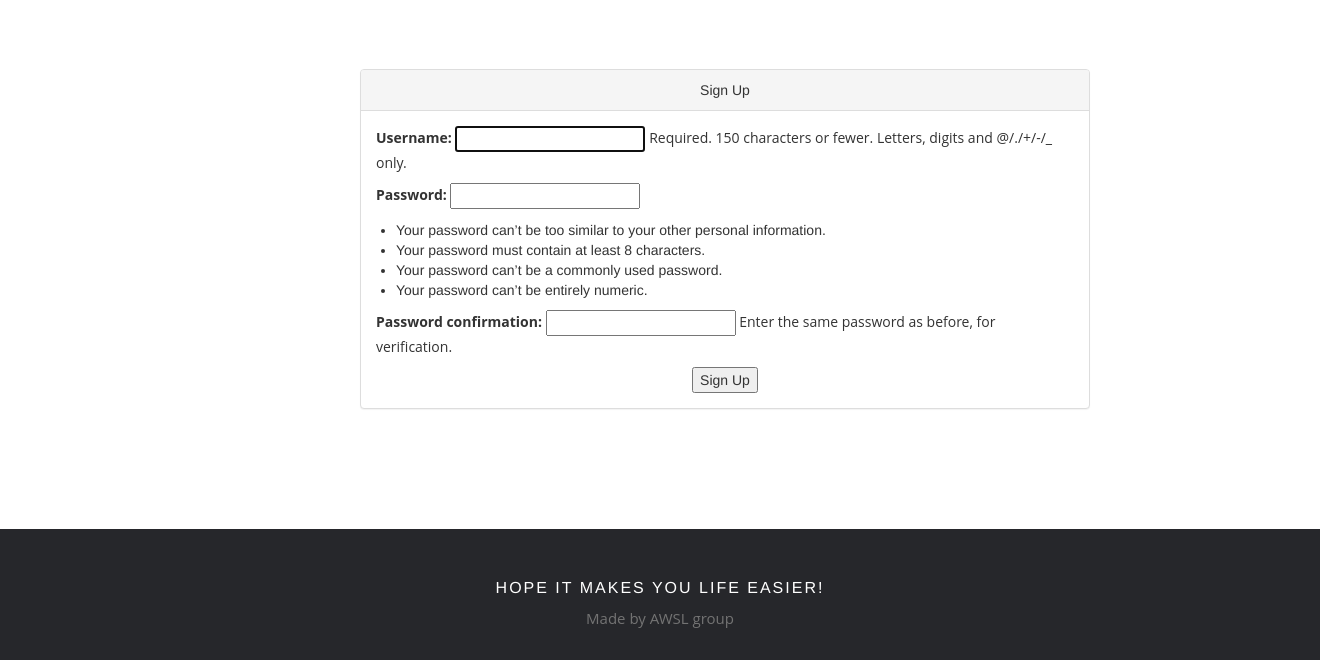
After one commit to SCHJonathan/ICEMapping, a Django app: page /signup/ in a window 1320 px wide. The commit adds this page. Shown: the part 404-1064 px from the top of the page. Run offline with Django 3.2, Linux system fonts and the light colour scheme; some libraries are stand-ins or nearby versions.

Commit message:
finished user login and logout interface

```diff
--- a/datamanager/static/datamanager/style.css
+++ b/datamanager/static/datamanager/style.css
@@ -219,3 +219,21 @@ body{
     width: 100%;
     margin: 10px;
 }
+
+.container li {
+    margin-left: 20px;
+}
+
+.panel-heading {
+    text-align: center;
+}
+
+.buttomWrapper {
+    display: flex;
+    justify-content: center;
+}
+
+.login
+{
+    text-align: center;
+}
--- a/datamanager/templates/datamanager/base.html
+++ b/datamanager/templates/datamanager/base.html
@@ -9,7 +9,7 @@
             Therefore, I hardcode the CSS file path and hope somebody can get me out of this deadlock.
         -->
         <link rel="stylesheet" type="text/css" href="../../static/datamanager/style.css?{% now "U" %}">
-
+        <link rel="stylesheet" href="//maxcdn.bootstrapcdn.com/bootstrap/3.3.7/css/bootstrap.min.css">
         <link href="https://fonts.googleapis.com/css?family=Raleway&display=swap" rel="stylesheet">
     </head>
     <body class="pageBody">
@@ -33,7 +33,7 @@
             <div class="end-line">
                 <h6>Hope it makes you life easier!</h6>
             </div>
-            <p class="end-line-group">Maked by AWSL group</p>
+            <p class="end-line-group">Made by AWSL group</p>
         </footer>
 
     </body>
--- /dev/null
+++ b/datamanager/templates/datamanager/signup.html
@@ -0,0 +1,27 @@
+{% extends 'datamanager/base.html' %}
+
+{% block title %}Sign Up{% endblock %}
+{% block login %}
+    <h2>Welcome to this website! :)</h2>
+{% endblock %}
+
+{% block content %}
+    <div class="SignUp">
+        <div class="container">
+            <div class="col-md-8 col-md-offset-2">
+                <div class="panel panel-default">
+                    <div class="panel-heading">Sign Up</div>
+                    <div class="panel-body">
+                        <form method="POST">
+                            {% csrf_token %}
+                            {{form.as_p}}
+                            <div class="buttomWrapper">
+                                <button type="submit">Sign Up</button>
+                            </div>
+                        </form>
+                    </div>
+                </div>
+            </div>
+        </div>
+    </div>
+{% endblock %}
--- a/datamanager/urls.py
+++ b/datamanager/urls.py
@@ -1,10 +1,13 @@
 from django.urls import path
 from . import views
+from django.contrib.auth import views as auth_views
 
-app_name = 'polls'
+app_name = 'datamanager'
 urlpatterns = [
     path('', views.index, name='index'),
-    path('login/', views.login, name='login'),
+    path('login/', auth_views.LoginView.as_view(template_name='datamanager/login.html'), name='login'),
+    path('logout/', views.logout_request, name='logout'),
+    path('signup/', views.SignUp.as_view(), name='signup'),
     path('<int:geoid>/', views.detail, name='detail'),
     path('<int:geoid>/results/', views.results, name='results'),
 ]
--- a/datamanager/views.py
+++ b/datamanager/views.py
@@ -1,11 +1,13 @@
-from django.shortcuts import render, get_object_or_404
+from django.contrib.auth import logout
+from django.contrib.auth.forms import AuthenticationForm, UserCreationForm
+from django.shortcuts import render, get_object_or_404, redirect
 from django.template import loader
 from django.http import HttpResponse, HttpResponseRedirect
 from django.http import Http404
-from django.urls import reverse
+from django.urls import reverse, reverse_lazy
 from django.db import connection
-from .models import Tidychampaign, User
-from .forms import userRegistration
+from django.views import generic
+from .models import Tidychampaign
 
 def index(request):
     all_list = Tidychampaign.objects.all()
@@ -23,16 +25,11 @@ def results(request, geoid):
     place = get_object_or_404(Tidychampaign, pk=geoid)
     return render(request, 'datamanager/results.html', {'place': place})
 
-def login(request):
-    form = userRegistration(request.POST)
-    if form.is_valid():
-        username = form['username'].value()
-        passward = form['password'].value()
-        entry = User.objects.get(pk=username)
-        if entry:
-            return HttpResponseRedirect(reverse('polls:index'))
-        else:
-            insert_query = 'INSERT INTO User (Username,Password) VALUES (%s, %s);'
-            with connection.cursor() as cursor:
-                cursor.execute(insert_query, (username, passward))
-            return HttpResponseRedirect(reverse('polls:index'))
+def logout_request(request):
+    logout(request)
+    return redirect("datamanager:index")
+
+class SignUp(generic.CreateView):
+    form_class = UserCreationForm
+    success_url = reverse_lazy('datamanager/login')
+    template_name = 'datamanager/signup.html'
```
Also changed, not shown: datamanager/forms.py (deleted, +0 -9 lines), datamanager/models.py (+0 -11 lines), datamanager/templates/datamanager/index.html (+8 -3 lines), datamanager/templates/datamanager/login.html (added, +28 -0 lines), datamanager/templates/registration/login.html (deleted, +0 -14 lines), datamanager/migrations/0003_delete_user.py (added).
